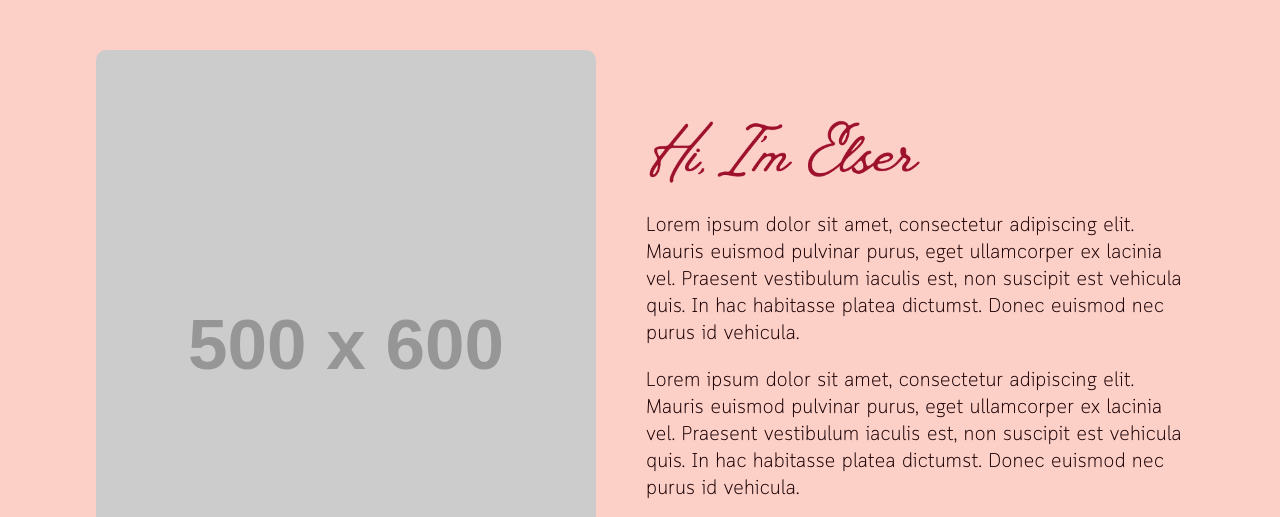
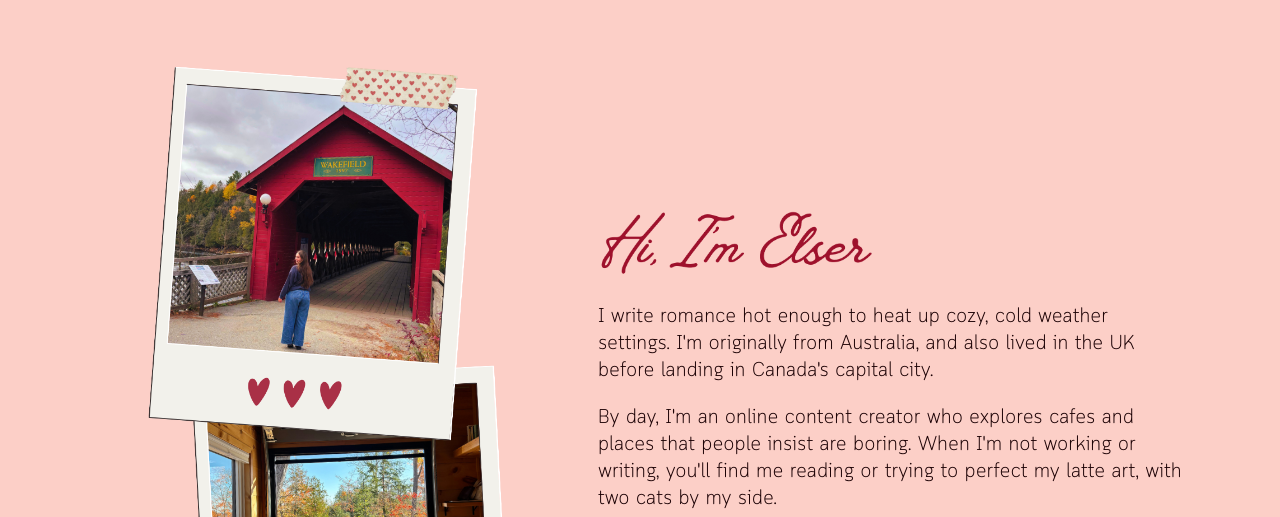
Before and after one commit to JakeButterfield99/elsermoira_website, a plain HTML site: page about.html in a window 1280 px wide. Shown: the part 139-656 px from the top of the page. Drawn offline with nearby package versions, Linux system fonts and the light colour scheme; placeholder pictures from the web are drawn by us; a web font is replaced by a local one.

Commit message:
about content

```diff
--- a/about.html
+++ b/about.html
@@ -34,11 +34,11 @@
         </div>
 
         <section class="about_section">
-            <img src="https://placehold.co/500x600" alt="Placeholder Author">
+            <img class="about_img" src="images/about.png" alt="Collage of Elser">
             <div class="content">
                 <img src="images/greeting.png" class="greeting_img" />
-                <p>Lorem ipsum dolor sit amet, consectetur adipiscing elit. Mauris euismod pulvinar purus, eget ullamcorper ex lacinia vel. Praesent vestibulum iaculis est, non suscipit est vehicula quis. In hac habitasse platea dictumst. Donec euismod nec purus id vehicula.</p>
-                <p>Lorem ipsum dolor sit amet, consectetur adipiscing elit. Mauris euismod pulvinar purus, eget ullamcorper ex lacinia vel. Praesent vestibulum iaculis est, non suscipit est vehicula quis. In hac habitasse platea dictumst. Donec euismod nec purus id vehicula.</p>
+                <p>I write romance hot enough to heat up cozy, cold weather settings. I'm originally from Australia, and also lived in the UK before landing in Canada's capital city.</p>
+                <p>By day, I'm an online content creator who explores cafes and places that people insist are boring. When I'm not working or writing, you'll find me reading or trying to perfect my latte art, with two cats by my side.</p>
                 <div class="socials">
                     <a
                         href="https://www.instagram.com/authorelsermoira/"
--- a/styles/about.css
+++ b/styles/about.css
@@ -1,5 +1,10 @@
 .about_section {
     background-color: var(--primary_colour);
+    gap: 4rem;
+}
+
+.about_section .about_img {
+    height: 700px;
 }
 
 .about_section h1 {
```
Also changed, not shown: images/about.png (added).
